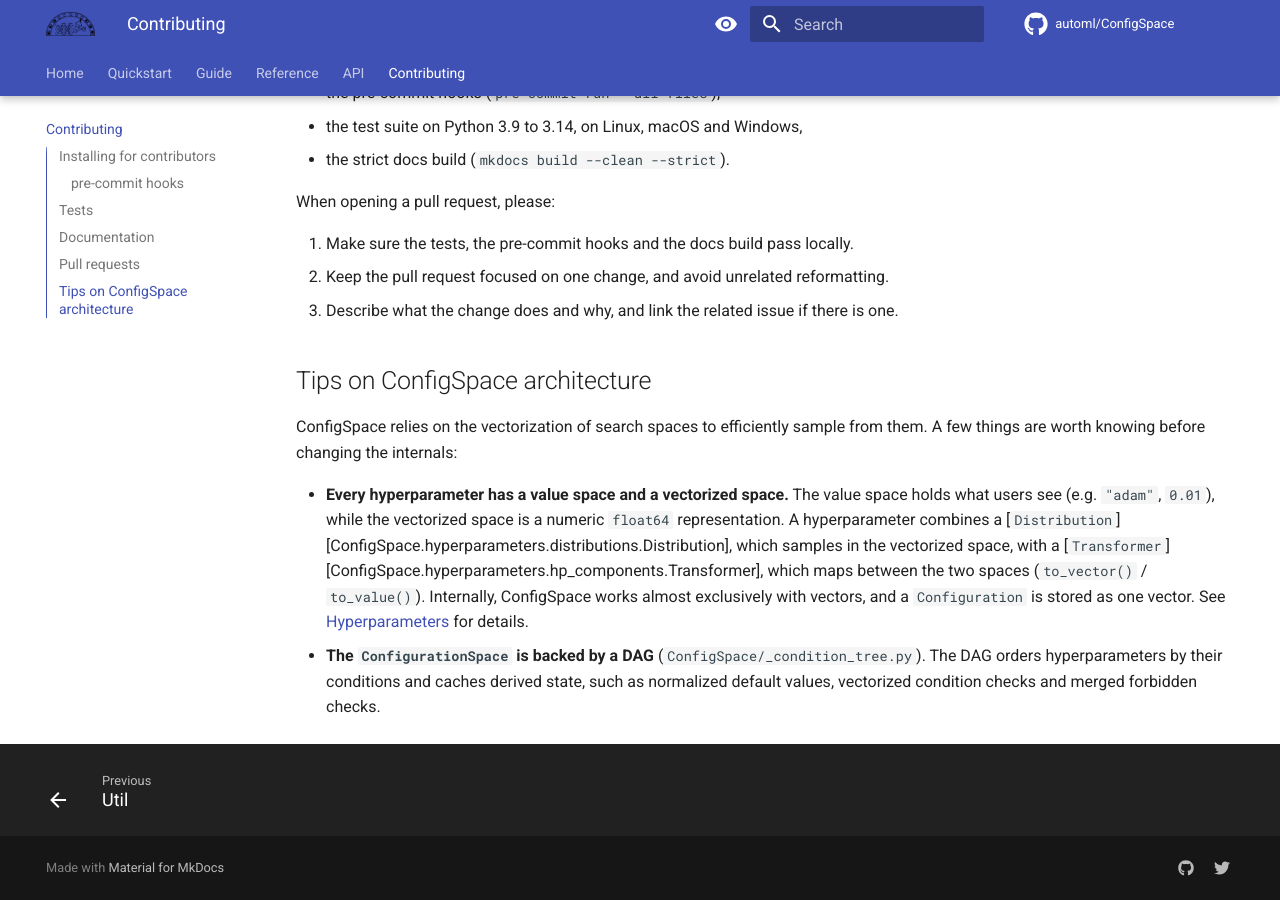
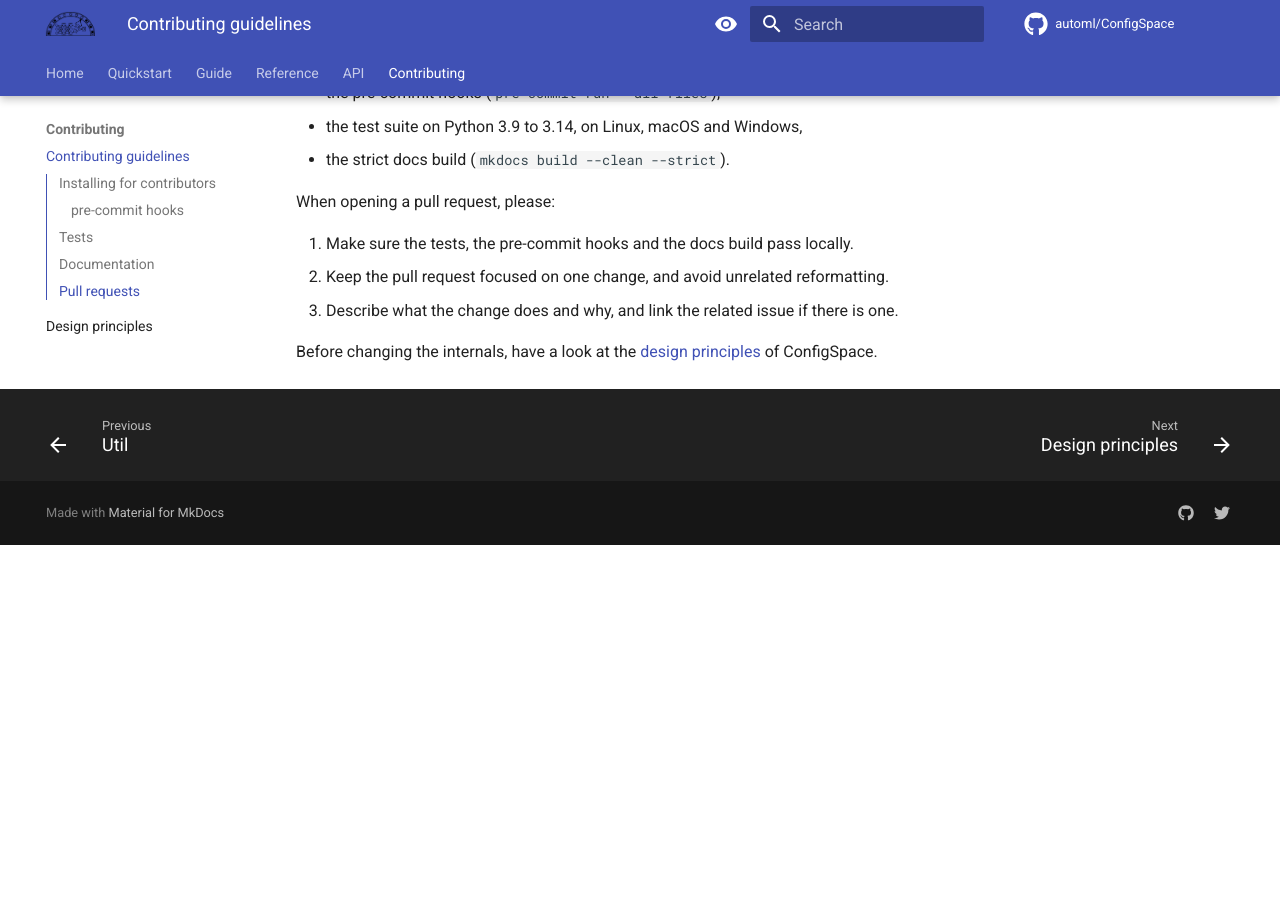
Before and after one commit to automl/ConfigSpace, an MkDocs documentation site: the page built from docs/contributing.md, in a window 1280 px wide and 900 px high, scrolled down 1734 px. Built offline with MkDocs 1.6.1 and Material for MkDocs 9.7.7, drawn with Linux system fonts in a browser that asks for light colours; comment, search, counter and statistics services are not loaded; the version menu is left out; after the commit the page ends 2279 px from its top, so only the background shows below that.

Commit message:
docs: split design principles section

```diff
--- a/docs/contributing.md
+++ b/docs/contributing.md
@@ -90,19 +90,5 @@ When opening a pull request, please:
 2. Keep the pull request focused on one change, and avoid unrelated reformatting.
 3. Describe what the change does and why, and link the related issue if there is one.
 
-## Tips on ConfigSpace architecture
-ConfigSpace relies on the vectorization of search spaces to efficiently sample from
-them. A few things are worth knowing before changing the internals:
-
-* **Every hyperparameter has a value space and a vectorized space.** The value space
-  holds what users see (e.g. `"adam"`, `0.01`), while the vectorized space is a numeric
-  `float64` representation. A hyperparameter combines a
-  [`Distribution`][ConfigSpace.hyperparameters.distributions.Distribution], which samples
-  in the vectorized space, with a
-  [`Transformer`][ConfigSpace.hyperparameters.hp_components.Transformer], which maps
-  between the two spaces (`to_vector()` / `to_value()`). Internally, ConfigSpace works
-  almost exclusively with vectors, and a `Configuration` is stored as one vector.
-  See [Hyperparameters](reference/hyperparameters.md) for details.
-* **The `ConfigurationSpace` is backed by a DAG** (`ConfigSpace/_condition_tree.py`).
-  The DAG orders hyperparameters by their conditions and caches derived state, such as
-  normalized default values, vectorized condition checks and merged forbidden checks.
+Before changing the internals, have a look at the
+[design principles](design_principles.md) of ConfigSpace.
--- a/mkdocs.yml
+++ b/mkdocs.yml
@@ -175,4 +175,6 @@ nav:
     - Serialization: "reference/serialization.md"
     - Util: "reference/util.md"
   - API: "api/"
-  - Contributing: "contributing.md"
+  - Contributing:
+    - Contributing guidelines: "contributing.md"
+    - Design principles: "design_principles.md"
```
Also changed, not shown: docs/design_principles.md (added, +16 -0 lines).
